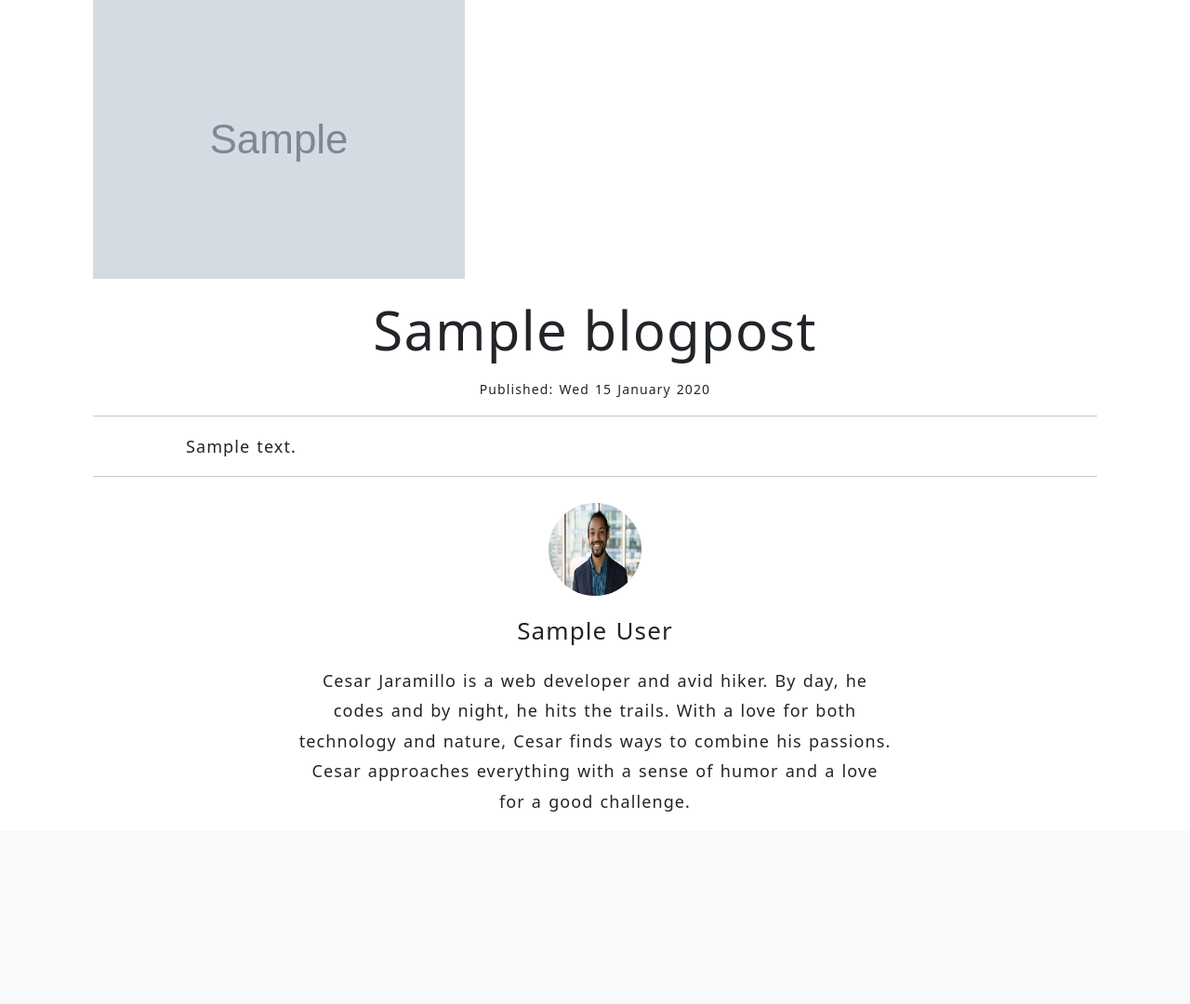
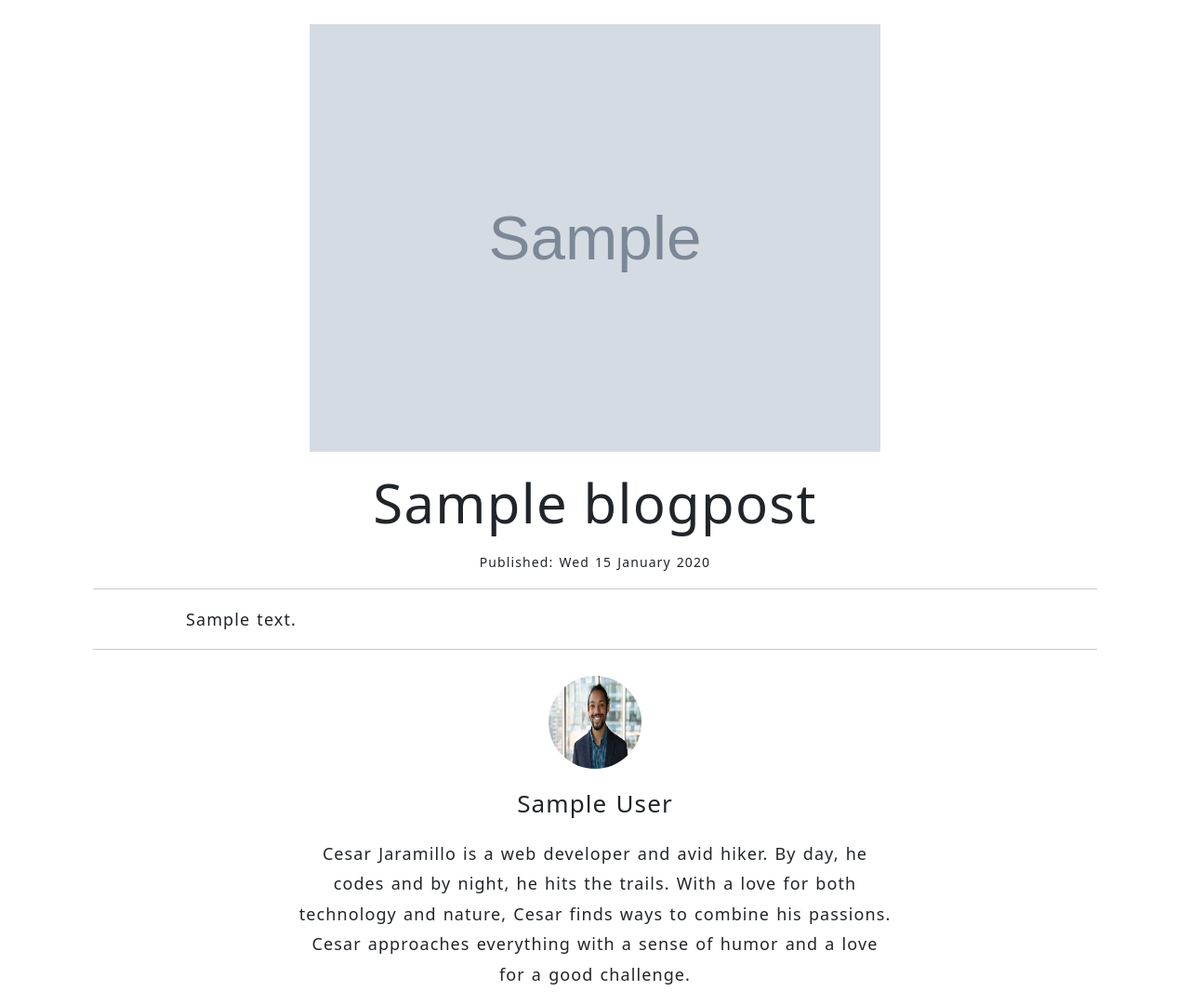
Before and after one commit to CESAR-JARAMILLO/Outdoor-Vibrations-Django, a Django app: page /blog/1/ in a window 1280 px wide. Shown: the part 62-1142 px from the top of the page at 93% size. Before the commit the page ends 935 px from the top, so only its background shows below. Run offline with Django 4.2, Linux system fonts and the light colour scheme; tables that the repository leaves empty hold one stand-in row (values such as "Sample post"); grey boxes marked "Sample" are stand-in pictures; some libraries are stand-ins or nearby versions.

Commit message:
style post img

```diff
--- a/blog/static/blog/css/blog_post.css
+++ b/blog/static/blog/css/blog_post.css
@@ -30,6 +30,11 @@ nav
 
 main {
   padding: 0 32px;
+}
+
+main
+.post-img {
+  margin-top: 26px;
 }
 
 main
@@ -101,6 +106,11 @@ main
 
 @media (min-width: 1024px) {
   body
+  main {
+    text-align: center;
+  }
+
+  body
   main
   h1 {
     font-size: 58px;
@@ -112,5 +122,11 @@ main
   p {
     font-size: 18px;
     padding: 0 100px;
+    text-align: left;
+  }
+
+  main
+  .post-img {
+    height: 460px;
   }
 }
--- a/blog/templates/blog/blog_post.html
+++ b/blog/templates/blog/blog_post.html
@@ -19,7 +19,7 @@
       {% include 'blog/navbar.html' %}
     </header>
     <main>
-      <img class="post-img img-fluid" src="{{ post.image.url }}" alt="{{ post.title }}">
+      <img class="post-img img-fluid mx-auto" src="{{ post.image.url }}" alt="{{ post.title }}">
 
       <h1>{{ post.title }}</h1>
 
```
Lines whose indentation alone changed are shown as unchanged.
